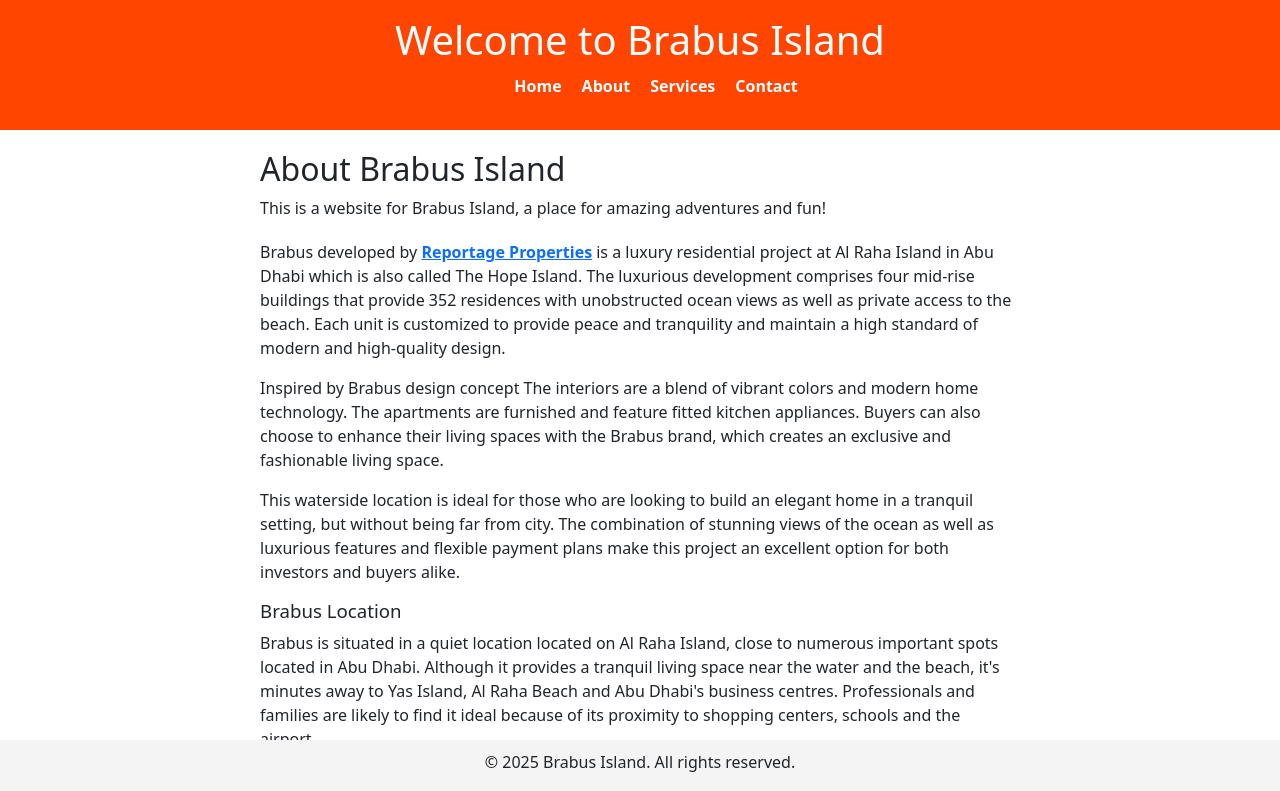
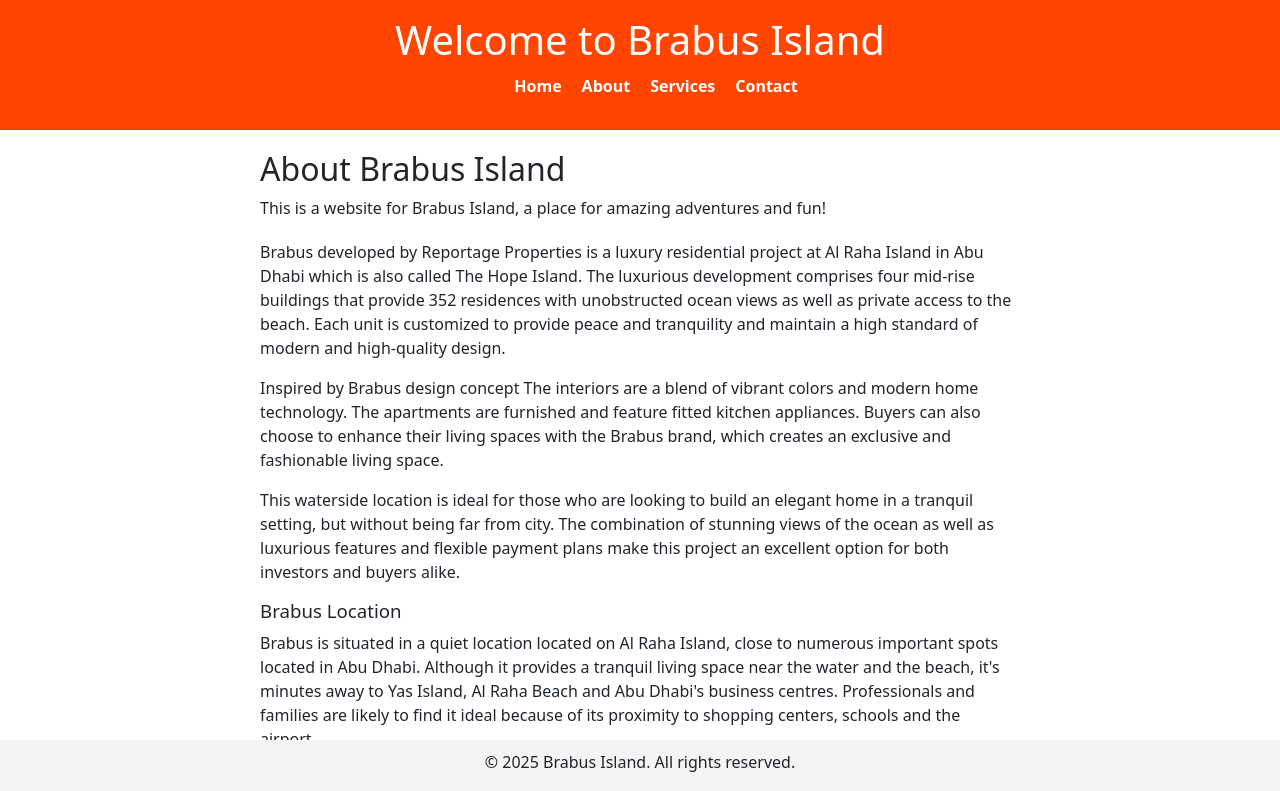
Before and after one commit to brabusisland/brabusisland.github.io, a plain HTML site: page index.html in a window 1280 px wide. Shown: the top 791 px of the page. Drawn offline with nearby package versions, Linux system fonts and the light colour scheme.

Commit message:
Update index.html

```diff
--- a/index.html
+++ b/index.html
@@ -27,7 +27,7 @@
         </section>
         <section>
     <p>
-                <span>Brabus developed by <a href="https://keltandcorealty.com/developers/reportage-properties/"><strong>Reportage Properties</strong></a> is a luxury residential project at Al Raha Island in Abu Dhabi which is also called The Hope Island.</span>
+                <span>Brabus developed by Reportage Properties is a luxury residential project at Al Raha Island in Abu Dhabi which is also called The Hope Island.</span>
                 <span>The luxurious development comprises four mid-rise buildings that provide 352 residences with unobstructed ocean views as well as private access to the beach.</span>
                 <span>Each unit is customized to provide peace and tranquility and maintain a high standard of modern and high-quality design.</span>
             </p>
```
